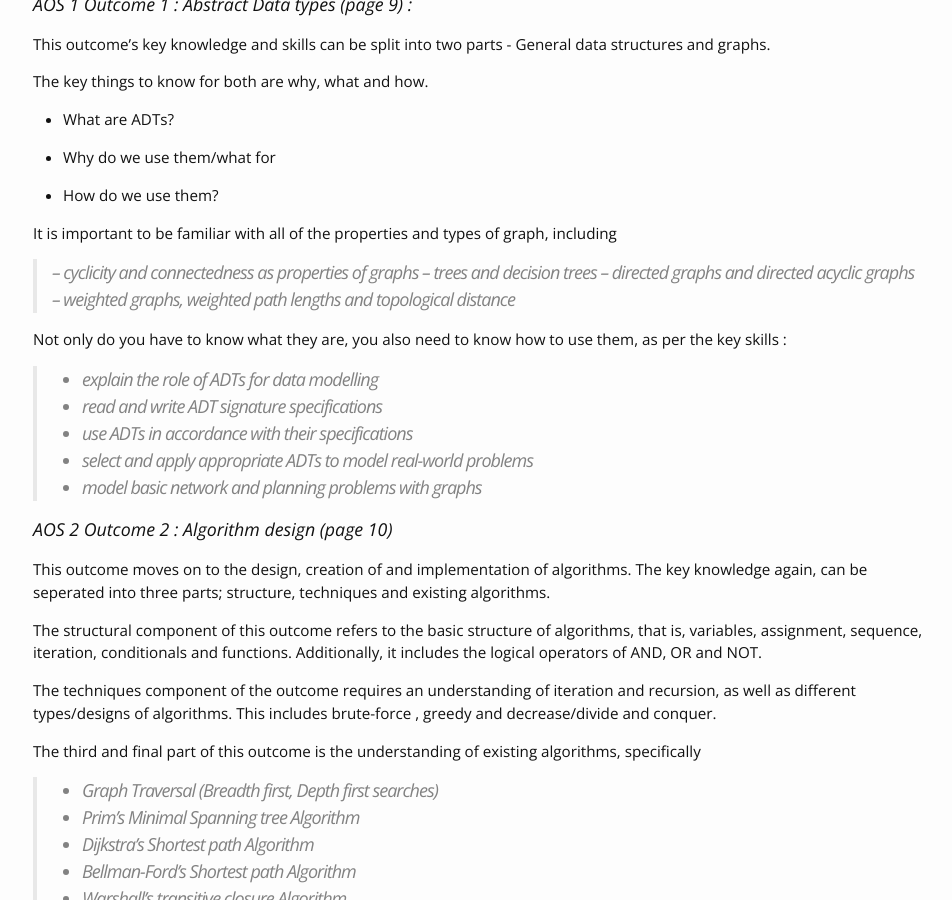
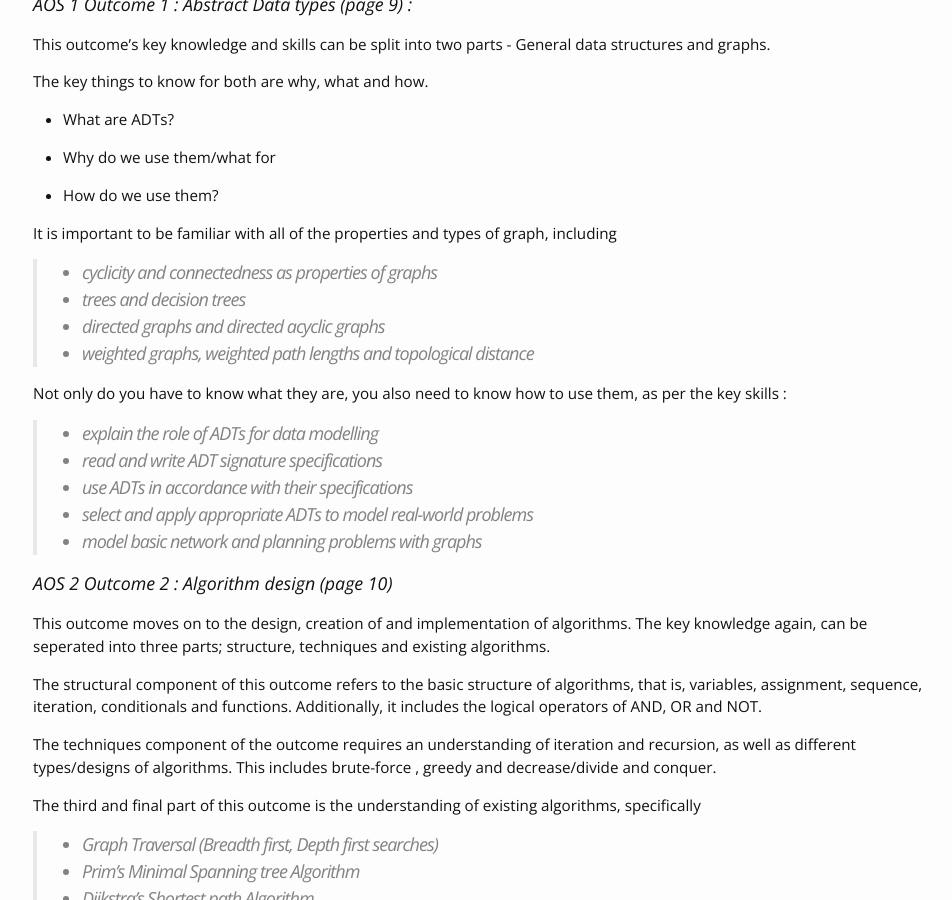
Before and after one commit to vcealgorithmics/vcealgorithmics.github.io, a Jekyll site: the page built from studydesign/index.md, in a window 1280 px wide and 900 px high, scrolled down 326 px. Shown: the whole window, without its empty margins (162-1114 px from the left). Built offline with Jekyll 4.4.1, drawn with Linux system fonts in a browser that asks for light colours; our own code applies the rules of GitHub Pages for plain Markdown files.

Commit message:
final hopeful fix to paragraph dot points

```diff
--- a/studydesign/index.md
+++ b/studydesign/index.md
@@ -22,10 +22,10 @@ The key things to know for both are why, what and how.
 It is important to be familiar with all of the properties and types of graph, including
 
 
-> – cyclicity and connectedness as properties of graphs
-> – trees and decision trees
-> – directed graphs and directed acyclic graphs
-> – weighted graphs, weighted path lengths and topological distance
+> - cyclicity and connectedness as properties of graphs
+> - trees and decision trees
+> - directed graphs and directed acyclic graphs
+> - weighted graphs, weighted path lengths and topological distance
 
 
 Not only do you have to know what they are, you also need to know how to use them, as per the key skills :
```
